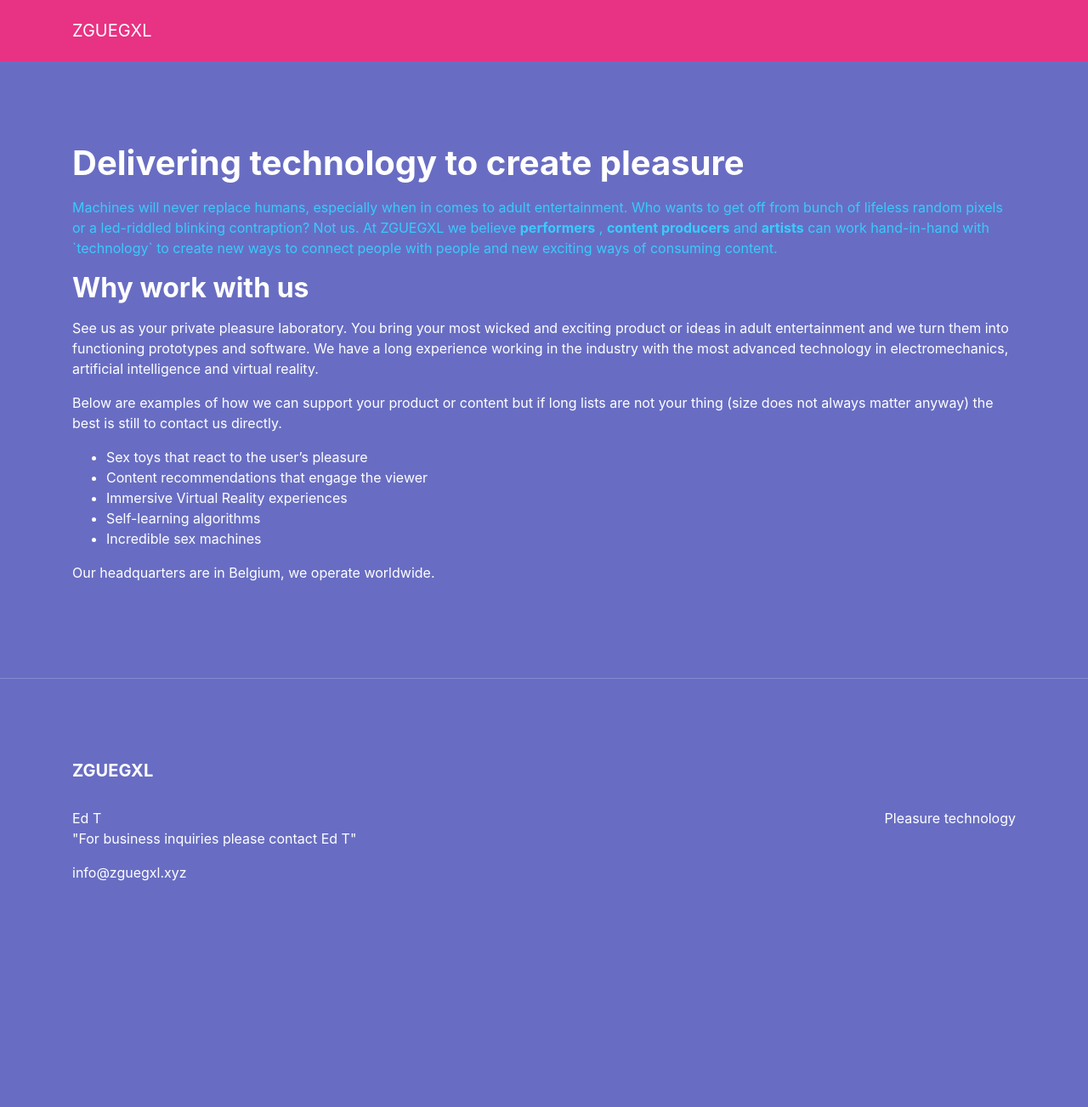
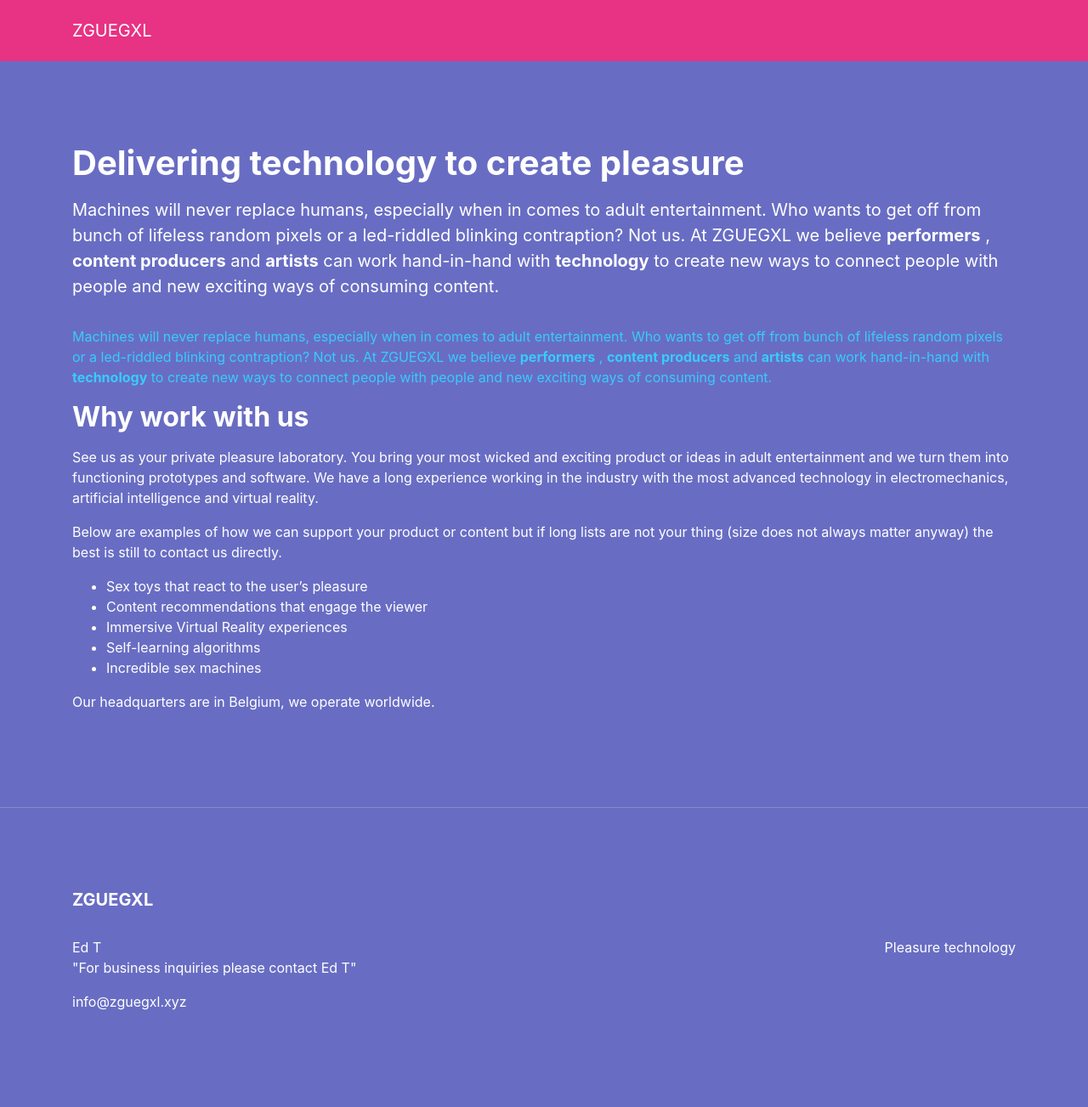
Before and after one commit to nltran/cautious-train, a Jekyll site: the page built from index.md, in a window 1280 px wide. Shown: the whole page at 85% size. Built offline with Jekyll 4.4.1, drawn with Linux system fonts in a browser that asks for light colours; before the commit the page ends 1151 px from its top, so only the background shows below that.

Commit message:
test emphasis

```diff
--- a/index.md
+++ b/index.md
@@ -3,10 +3,18 @@ layout: page
 title: Delivering technology to create pleasure
 ---
 
+<figure>
+  <blockquote class="blockquote">
+    <p class="mb-0">Machines will never replace humans, especially when in comes to adult entertainment. Who wants to get off from bunch of lifeless random pixels or a led-riddled blinking contraption? Not us.
+
+    At ZGUEGXL we believe <b>performers</b> , <b>content producers</b> and <b>artists</b> can work hand-in-hand with <b>technology</b> to create new ways to connect people with people and new exciting ways of consuming content.</p>
+  </blockquote>
+</figure>
+
 <p class="text-info">
 Machines will never replace humans, especially when in comes to adult entertainment. Who wants to get off from bunch of lifeless random pixels or a led-riddled blinking contraption? Not us.
 
-At ZGUEGXL we believe <b>performers</b> , <b>content producers</b> and <b>artists</b> can work hand-in-hand with `technology` to create new ways to connect people with people and new exciting ways of consuming content.
+At ZGUEGXL we believe <b>performers</b> , <b>content producers</b> and <b>artists</b> can work hand-in-hand with <b>technology</b> to create new ways to connect people with people and new exciting ways of consuming content.
 </p>
 
 ## Why work with us
```
